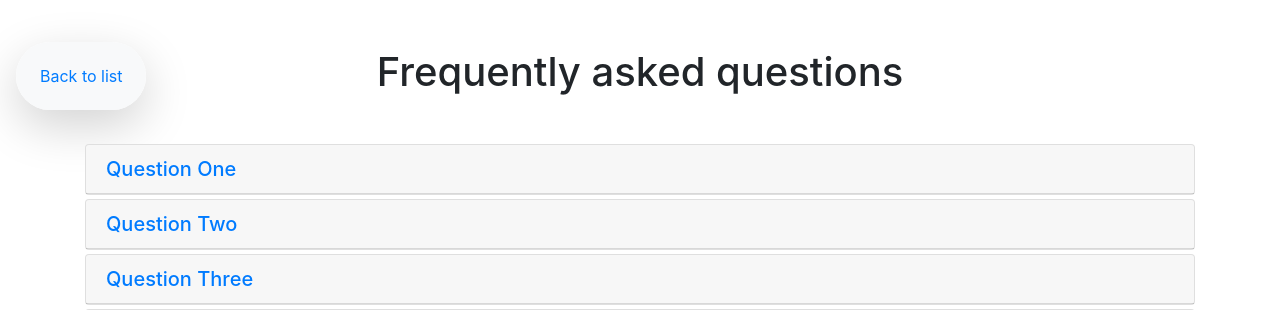
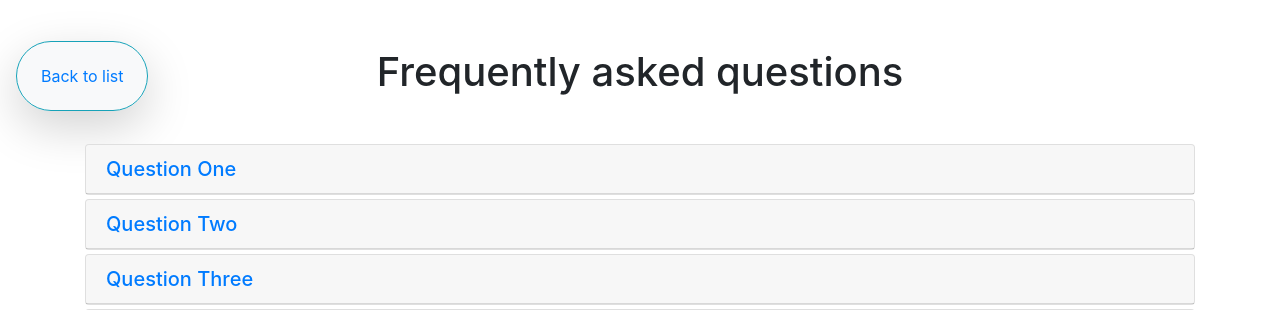
Before and after one commit to grzegab/bootsamples, a Symfony app: template templates/templates/faq.html.twig in a window 1280 px wide. Shown: the top 310 px of the page. Run offline with Twig, Linux system fonts and the light colour scheme; the template is opened without the code that fills it, so the values that code supplies are empty; some libraries are stand-ins or nearby versions.

Commit message:
update back button

```diff
--- a/templates/back.html.twig
+++ b/templates/back.html.twig
@@ -1,3 +1,3 @@
-<div class="position-fixed p-3">
-    <a href="/" class="p-4 mt-2 bg-light rounded-pill shadow-lg">Back to list</a>
+<div class="position-fixed p-3 back-button">
+    <a href="/" class="border border-info p-4 mt-2 bg-light rounded-pill shadow-lg">Back to list</a>
 </div>
```
Also changed, not shown: public/assets/global.css (added).
